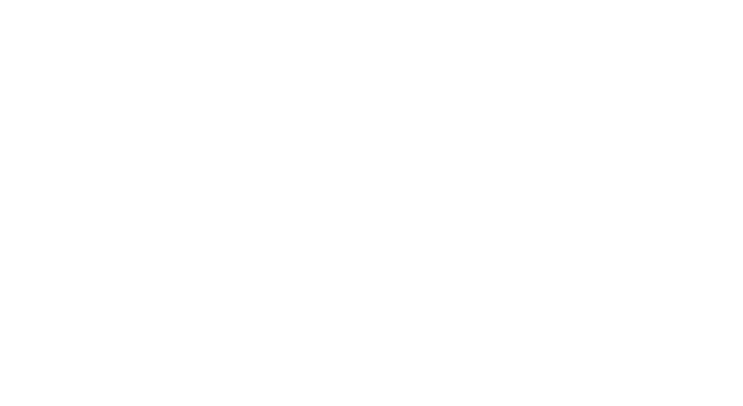
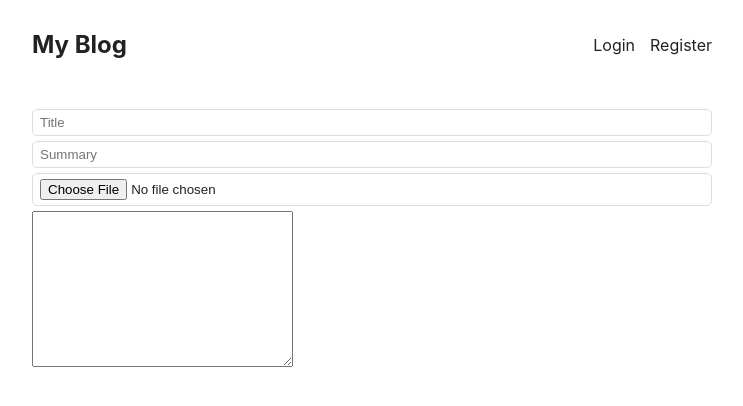
Before and after one commit to ayushh1804/blog_fs_app, a React (Create React App) app in the folder client/: page /create in a window 1280 px wide. Before the commit this address had no page. Shown: the top 406 px of the page, without its empty margins (268-1011 px from the left). Built offline with nearby package versions, Linux system fonts and the light colour scheme; no server answers.

Commit message:
added create new blog page

```diff
--- a/client/src/App.js
+++ b/client/src/App.js
@@ -8,6 +8,7 @@
 import Post from './Post';
 import { Routes, Route } from "react-router-dom";
 import { UserContextProvider } from './UserContext';
+import CreatePost from './Pages/CreatePost';
 function App() {
   return (
     <UserContextProvider>
@@ -16,6 +17,7 @@
         <Route index element={<Homepage />} />
         <Route path='/login' element={<LoginPage />}/>
         <Route path='/register' element={<RegisterPage />}/>
+        <Route path='/create' element={<CreatePost/>} />
       </Route>
     </Routes>
     </UserContextProvider>
--- /dev/null
+++ b/client/src/Pages/CreatePost.js
@@ -0,0 +1,16 @@
+import React from 'react'
+import { Form } from 'react-router-dom'
+
+const CreatePost = () => {
+  return (
+    <form>
+        <input type="title" placeholder='Title' />
+        <input type="summary" placeholder='Summary' />
+        <input type="file" />
+        <textarea name="" id="" cols="30" rows="10"></textarea>
+
+    </form>
+  )
+}
+
+export default CreatePost
--- a/client/src/Pages/LoginPage.js
+++ b/client/src/Pages/LoginPage.js
@@ -1,10 +1,12 @@
-import React, { useState } from 'react';
+import React, { useContext, useState } from 'react';
 import { Form, Navigate } from 'react-router-dom';
+import { UserContext } from '../UserContext';
 
 const LoginPage = () => {
     const [username, setUserName] = useState('');
     const [password, setPassword] = useState('');
     const [redirect, setRedirect] = useState(false);
+    const {setUserInfo} = useContext(UserContext)
 const loginHandler = async (e) => {
     e.preventDefault();
     const response = await fetch('http://localhost:4000/login', {
@@ -15,7 +17,10 @@
     });
 
     if(response.ok){
-      setRedirect(true);
+      response.json().then(userInfo => {
+        setUserInfo(userInfo)
+        setRedirect(true);
+      })
     }else{
       alert('Wrong Credentials')
     }
```
Also changed, not shown: 1 other file (tests, documents, lock files or other folders).
